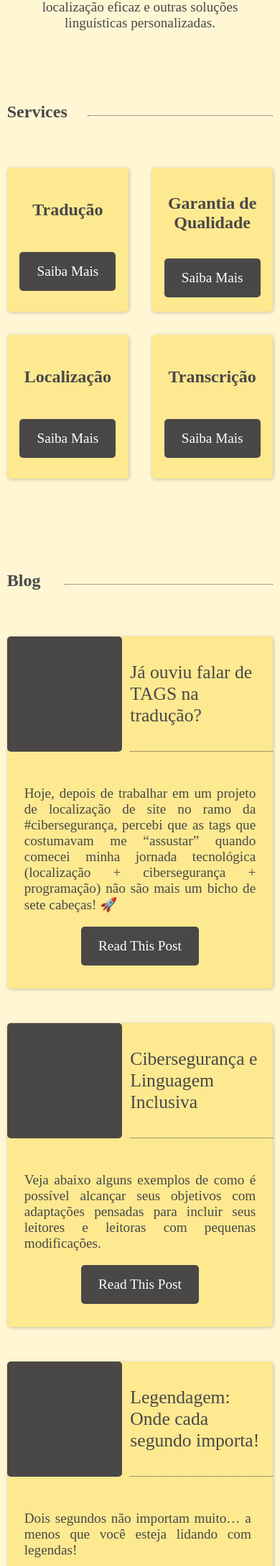
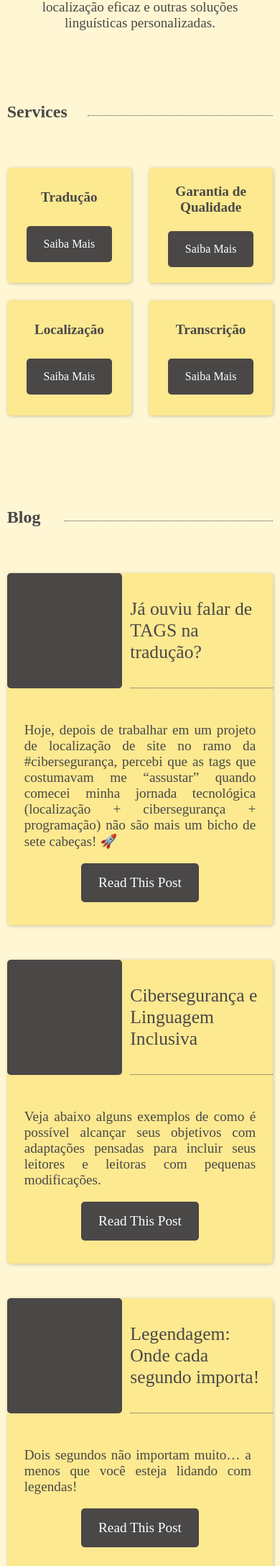
Before and after one commit to bbglanguages/bbglanguages.github.io, a Jekyll site: the page built from index.html, in a window 390 px wide. Shown: the part 712-2887 px from the top of the page at 72% size. Built offline with Jekyll 4.4.1, drawn with Linux system fonts in a browser that asks for light colours; some web fonts are replaced; the list of posts is cut into pages by our own code.

Commit message:
mobile home layour fixed

```diff
--- a/assets/css/institucional.css
+++ b/assets/css/institucional.css
@@ -329,6 +329,10 @@ nav {
     margin: 4rem 0;
   }
 
+  .content-section__posts-services__item {
+    height: 160px;
+  }
+
   .content-section__services-title,
   .content-section__blog-title {
     font-size: 1.5rem;
@@ -336,8 +340,17 @@ nav {
 
   .content-section__posts-services {
     grid-template-columns: repeat(2, 1fr);
-    gap: 2rem;
+    gap: 1.5rem;
     padding: 4rem 0;
+  }
+
+  .content-section__posts-services__item > h3 {
+    font-size: 1.2rem;
+    padding: 0;
+  }
+
+  .content-section__posts-services__item > a {
+    font-size: 1rem;
   }
 
   .content-section__blog {
```
